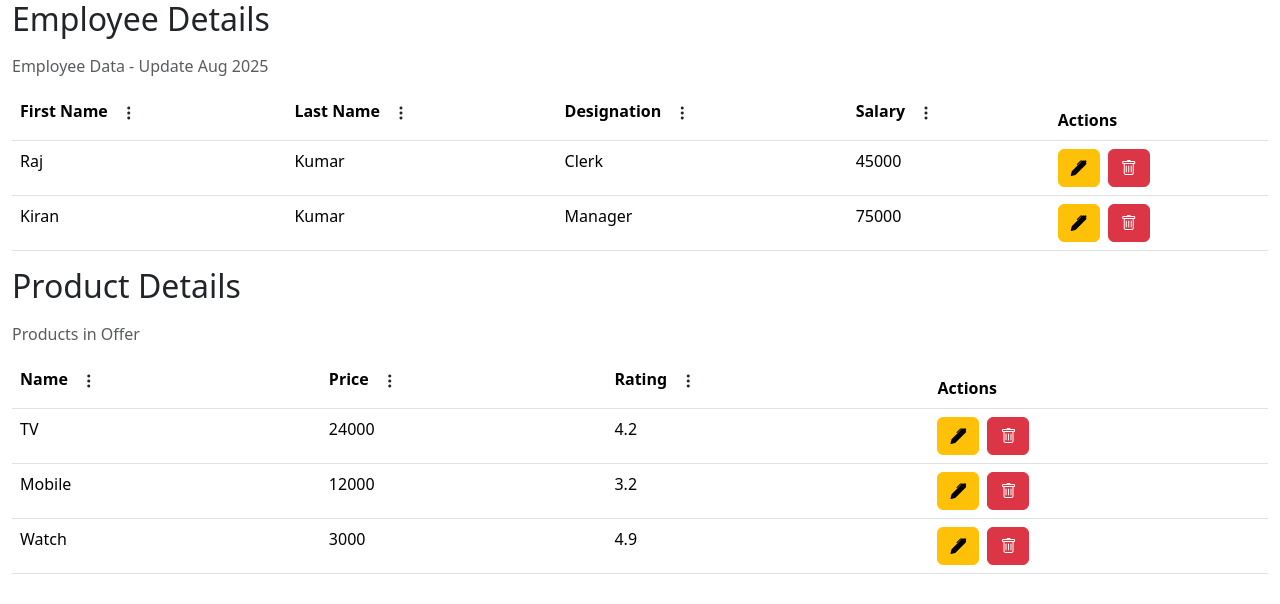
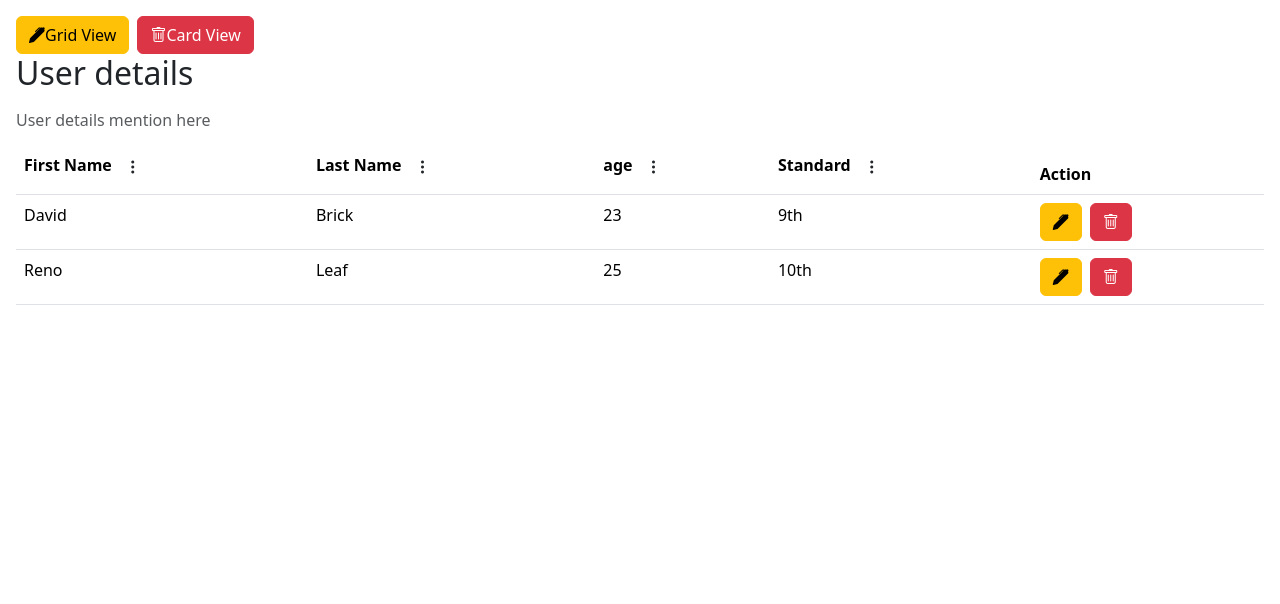
Before and after one commit to Suprit202/reactJS, a React (Vite) app: page / in a window 1280 px wide. Shown: the top 604 px of the page. Built offline with nearby package versions, Linux system fonts and the light colour scheme.

Commit message:
Add ConditionDemo and ControlledDemo1 components; implement DataCard and DataGrid1 for enhanced data display

```diff
--- /dev/null
+++ b/src/coditionalDemo.jsx
@@ -0,0 +1,26 @@
+import { useState } from "react";
+import { CarouselDemo } from "./components/carouselDemo/carouslDemo";
+import { EmiCalculator } from "./components/emiCalculator/emiCalculator";
+
+export function ConditionDemo() {
+  const [view, setView] = useState(<EmiCalculator/>);
+
+  function handelEmi() {
+    setView(<EmiCalculator/>);
+  }
+
+  function handelCarousel() {
+    setView(<CarouselDemo/>);
+  }
+
+  return(
+    <div className="container-fluid my-2">
+      <button className="btn btn-warning" onClick={handelEmi}>EMI Calculator</button>
+      <button className="btn btn-danger mx-2" onClick={handelCarousel}>Carousel</button>
+      <div>
+        {view}
+      </div>
+    </div>
+  );
+
+}
--- /dev/null
+++ b/src/controlled-components/data-card.jsx
@@ -0,0 +1,26 @@
+export function DataCard(props) {
+  return(
+    <div className="d-flex flex-wrap">
+      {
+        props.data.map((item,i) =>
+          <div key={i} className="card mx-2" style={{width:'200px'}}>
+            <div className="card-header">
+              {
+                Object.keys(item)[0]
+              }
+            </div>
+            <div className="card-body">
+              {
+                item[Object.keys(item)[0]]
+              }
+            </div>
+            <div className="card-footer">
+                <button className="btn btn-warning bi bi-pen-fill"></button>
+                <button className="btn btn-danger bi bi-trash mx-3"></button>
+            </div>
+          </div>
+        )
+      }
+    </div>
+  )
+}
--- /dev/null
+++ b/src/controlled-components/data-grid1.jsx
@@ -0,0 +1,41 @@
+export function DataGrid1(props) {
+  return(
+    <table className="table table-hover caption-top">
+      <caption>{props.caption}</caption>
+      <thead>
+        <tr>
+          {props.fields.map(field =>
+            <th key={field}>{field}
+              <div className="dropdown d-inline">
+                <button data-bs-toggle='dropdown' className="bi bi-three-dots-vertical btn"></button>
+                <ul className="dropdown-menu">
+                  <li className="dropdown-item"><span className="dropdown-item-text"><span className="bi bi-sort-alpha-down"></span>Sort Assending</span></li>
+                  <li className="dropdown-item"><span className="dropdown-item-text"><span className="bi bi-sort-alpha-up"></span>Sort Desending</span></li>
+                  <li className="dropdown-item"><span className="dropdown-item-text"><span className="bi bi-flask"></span>Filter</span></li>
+                </ul>
+              </div>
+            </th>
+          )}
+
+          <th>Action</th>
+
+        </tr>
+      </thead>
+      <tbody>
+        {
+          props.data.map((item, index) =>
+          <tr key={index}>
+            {
+              Object.keys(item).map(key => <td>{item[key]}</td>)
+            }
+            <td>
+              <button className="btn btn-warning bi bi-pen-fill"></button>
+              <button className="btn btn-danger bi bi-trash mx-2"></button>
+            </td>
+          </tr>
+        )
+        }
+      </tbody>
+    </table>
+  )
+}
--- /dev/null
+++ b/src/controlledDemo1.jsx
@@ -0,0 +1,25 @@
+import { DataGrid1 } from "./controlled-components/data-grid1";
+import { DataCard } from "./controlled-components/data-card";
+import { useState } from "react";
+
+export function ControlledDemo1() {
+
+  const [view,setView] = useState(<DataGrid1 caption='User details mention here' fields={['First Name','Last Name','age','Standard']} data={[{firstName:'David', lastName:'Brick', age:'23', std:'9th'}, {firstName:'Reno', lastName:'Leaf', age:'25', std:'10th'}]}></DataGrid1>);
+
+  function GridView() {
+    setView(<DataGrid1 caption='User details mention here' fields={['First Name','Last Name','age','Standard']} data={[{firstName:'David', lastName:'Brick', age:'23', std:'9th'}, {firstName:'Reno', lastName:'Leaf', age:'25', std:'10th'}]}></DataGrid1>);
+  }
+
+  function CardView() {
+    setView(<DataCard caption='User details mention here' fields={['First Name','Last Name','age','Standard']} data={[{firstName:'David', lastName:'Brick', age:'23', std:'9th'}, {firstName:'Reno', lastName:'Leaf', age:'25', std:'10th'}]}></DataCard>)
+  }
+
+  return(
+    <div className="container-fluid p-3">
+      <button className="btn btn-warning bi bi-pen-fill" onClick={GridView}>Grid View</button>
+      <button className="btn btn-danger bi bi-trash mx-2" onClick={CardView}>Card View</button>
+      <h2>User details</h2>
+      <div>{view}</div>
+    </div>
+  );
+}
--- a/src/main.jsx
+++ b/src/main.jsx
@@ -24,15 +24,15 @@ import { ButtonDemo } from './components/buttonEvent/buttonEvent.jsx'
 import { FormUsingFormik } from './components/formUsingFormic/formUsingFormik.jsx'
 import { FormDemo1 } from './components/formDemo1/formDemo1.jsx'
 import { FormNew } from './form-new.jsx'
+import { ConditionDemo } from './coditionalDemo.jsx'
 import { ControlledDemo } from './controlled-demo.jsx'
+import { ControlledDemo1 } from './controlledDemo1.jsx'
 import { ReactHook } from './components/reactHook/reactHook.jsx'
 import '../node_modules/bootstrap/dist/css/bootstrap.css'
 import '../node_modules/bootstrap/dist/js/bootstrap.bundle.js'
 import '../node_modules/bootstrap-icons/font/bootstrap-icons.css'
 import './index.css'
 import App from './App.jsx'
-
-
 
 
 createRoot(document.getElementById('root')).render(
@@ -62,6 +62,8 @@ createRoot(document.getElementById('root')).render(
     {/* <FormDemo1/> */}
     {/* <ReactHook/> */}
     {/* <FormNew/> */}
-    <ControlledDemo/>
+    {/* <ControlledDemo/> */}
+    {/* <ConditionDemo/> */}
+    <ControlledDemo1/>
   </StrictMode>
 )
```
